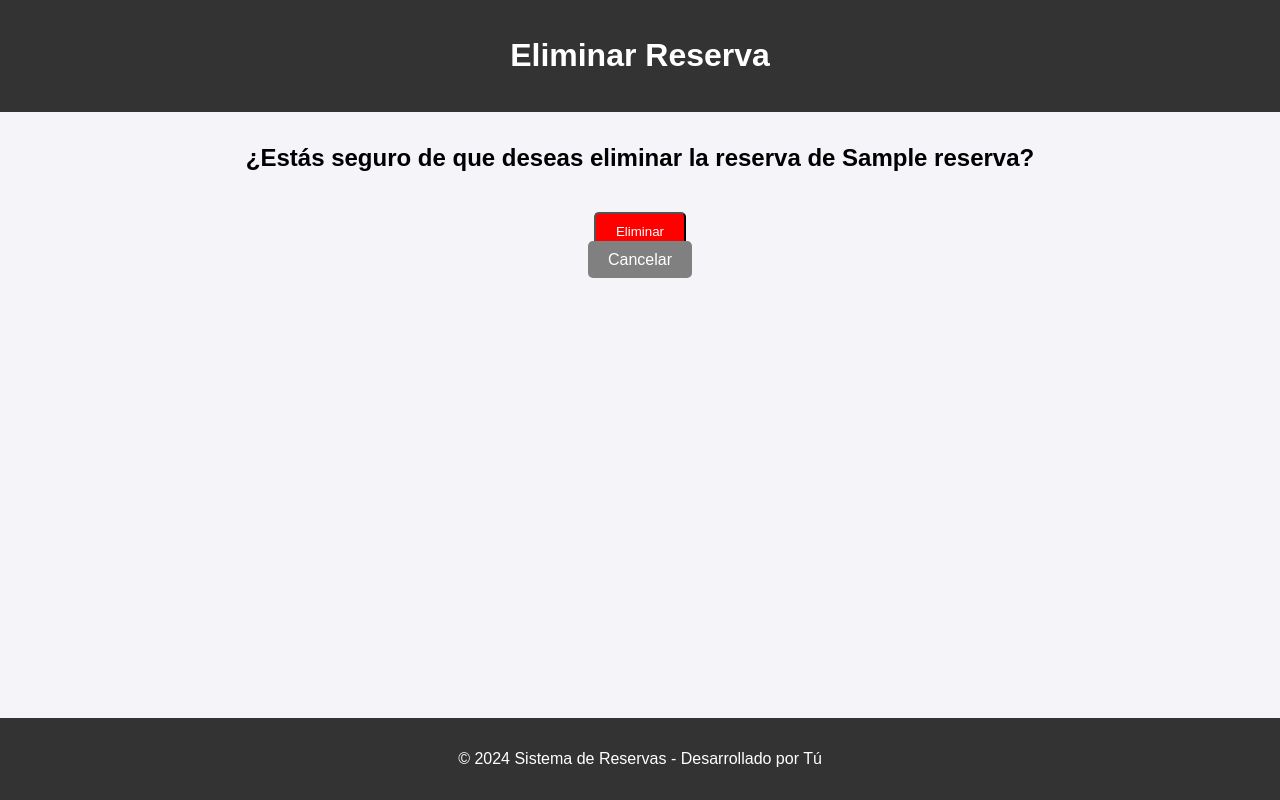
After one commit to Willian10-10/EVA4_FINAL, a Django app: page /reservas/eliminar_reserva/1/ in a window 1280 px wide. The commit adds this page. Run offline with Django 5.2, Linux system fonts and the light colour scheme; tables that the repository leaves empty hold one stand-in row (values such as "Sample post").

Commit message:
crud listo, apis funcionando

```diff
--- a/EVA4_FINAL/urls.py
+++ b/EVA4_FINAL/urls.py
@@ -14,13 +14,14 @@ Including another URLconf
     1. Import the include() function: from django.urls import include, path
     2. Add a URL to urlpatterns:  path('blog/', include('blog.urls'))
 """
+# EVA4_FINAL/urls.py
 from django.contrib import admin
 from django.urls import path, include
 from reservasAPP import views
 
 urlpatterns = [
     path('admin/', admin.site.urls),
-    path('reservas/', include('reservasAPP.urls')),
-    path('api/', include('reservasAPP.api_urls')),
+    path('reservas/', include('reservasAPP.urls')),  # Enlaza las URLs de la app reservasAPP
+    path('api/', include('reservasAPP.api_urls')),  # Enlaza las URLs de la API (si la tienes separada)
     path('', views.index, name='index'),  # Página principal
 ]
--- a/reservasAPP/models.py
+++ b/reservasAPP/models.py
@@ -1,7 +1,7 @@
 from django.db import models
 
 class Reserva(models.Model):
-    ESTADO_CHOICES = [
+    ESTADOS = [
         ('RESERVADO', 'Reservado'),
         ('COMPLETADA', 'Completada'),
         ('ANULADA', 'Anulada'),
@@ -9,13 +9,18 @@ class Reserva(models.Model):
     ]
 
     id = models.AutoField(primary_key=True)
-    nombre = models.CharField(max_length=100)
-    telefono = models.CharField(max_length=15)
-    fecha = models.DateField()
-    hora = models.TimeField()
-    cantidad_personas = models.PositiveSmallIntegerField()
-    estado = models.CharField(max_length=15, choices=ESTADO_CHOICES, default='RESERVADO')
-    observacion = models.TextField(blank=True, null=True)
+    nombre = models.CharField(max_length=100, verbose_name="Nombre del Cliente")
+    telefono = models.CharField(max_length=15, verbose_name="Teléfono")
+    fecha = models.DateField(verbose_name="Fecha de la Reserva")
+    hora = models.TimeField(verbose_name="Hora de la Reserva")
+    cantidad_personas = models.PositiveIntegerField(verbose_name="Cantidad de Personas")
+    estado = models.CharField(max_length=15, choices=ESTADOS, verbose_name="Estado")
+    observacion = models.TextField(blank=True, null=True, verbose_name="Observación")  # Opcional
+
+    def clean(self):
+        from django.core.exceptions import ValidationError
+        if self.cantidad_personas < 1 or self.cantidad_personas > 15:
+            raise ValidationError("La cantidad de personas debe estar entre 1 y 15.")
 
     def __str__(self):
-        return f"Reserva de {self.nombre} para {self.cantidad_personas} personas el {self.fecha}"
+        return f"Reserva de {self.nombre} para {self.cantidad_personas} personas el {self.fecha} a las {self.hora}."
--- a/reservasAPP/serializers.py
+++ b/reservasAPP/serializers.py
@@ -4,4 +4,4 @@ from .models import Reserva
 class ReservaSerializer(serializers.ModelSerializer):
     class Meta:
         model = Reserva
-        fields = '__all__'
+        fields = ['id', 'nombre', 'telefono', 'fecha', 'hora', 'cantidad_personas', 'estado', 'observacion']
--- /dev/null
+++ b/reservasAPP/templates/eliminar_reserva.html
@@ -0,0 +1,64 @@
+<!DOCTYPE html>
+<html lang="es">
+<head>
+    <meta charset="UTF-8">
+    <meta name="viewport" content="width=device-width, initial-scale=1.0">
+    <title>Eliminar Reserva</title>
+    <style>
+        body {
+            font-family: Arial, sans-serif;
+            background-color: #f4f4f9;
+            margin: 0;
+            padding: 0;
+        }
+        header {
+            background-color: #333;
+            color: #fff;
+            text-align: center;
+            padding: 1rem 0;
+        }
+        footer {
+            background-color: #333;
+            color: #fff;
+            text-align: center;
+            padding: 1rem 0;
+            position: fixed;
+            bottom: 0;
+            width: 100%;
+        }
+        .container {
+            text-align: center;
+            margin: 2rem;
+        }
+        .btn {
+            padding: 10px 20px;
+            background-color: red;
+            color: white;
+            text-decoration: none;
+            border-radius: 5px;
+            margin-top: 20px;
+        }
+        .btn-cancel {
+            background-color: gray;
+        }
+    </style>
+</head>
+<body>
+    <header>
+        <h1>Eliminar Reserva</h1>
+    </header>
+
+    <div class="container">
+        <h2>¿Estás seguro de que deseas eliminar la reserva de {{ reserva.nombre }}?</h2>
+        <form method="POST">
+            {% csrf_token %}
+            <button type="submit" class="btn">Eliminar</button>
+        </form>
+        <a href="{% url 'listar_reservas' %}" class="btn btn-cancel">Cancelar</a>
+    </div>
+
+    <footer>
+        <p>© 2024 Sistema de Reservas - Desarrollado por Tú</p>
+    </footer>
+</body>
+</html>
--- a/reservasAPP/urls.py
+++ b/reservasAPP/urls.py
@@ -2,9 +2,15 @@ from django.urls import path
 from . import views, api_views
 
 urlpatterns = [
+    # Rutas para la interfaz web
     path('', views.index, name='index'),  # Página principal
     path('crear/', views.crear_reserva, name='reserva_create'),  # Ruta para crear una reserva
     path('editar/<int:reserva_id>/', views.editar_reserva, name='editar_reserva'),  # Ruta para editar una reserva
-    path('reservas/', views.listar_reservas, name='listar_reservas'),  # Listar reservasz
+    path('reservas/', views.listar_reservas, name='listar_reservas'),  # Listar reservas
     path('reservas/nueva/', views.crear_reserva, name='crear_reserva'),  # Ruta para crear una reserva
+    path('eliminar_reserva/<int:reserva_id>/', views.eliminar_reserva, name='eliminar_reserva'),
+
+    # Rutas de la API (para la administración de reservas)
+    path('api/reservas/', api_views.ReservaList.as_view(), name='api_reservas_list'),  # Listar todas las reservas o crear
+    path('api/reservas/<int:id>/', api_views.ReservaDetail.as_view(), name='api_reserva_detail'),  # Detalle, editar o eliminar una reserva
 ]
--- a/reservasAPP/views.py
+++ b/reservasAPP/views.py
@@ -1,14 +1,17 @@
-from django.shortcuts import render, redirect
+from django.shortcuts import render, redirect, get_object_or_404
 from .models import Reserva
 from .forms import ReservaForm
-
-
+from django import forms
+from rest_framework.views import APIView
+from rest_framework.response import Response
+from rest_framework import status
+from .serializers import ReservaSerializer
 
 def index(request):
     return render(request, 'index.html')
 
 def listar_reservas(request):
-    reservas = Reserva.objects.all()  # Obtiene todas las reservas
+    reservas = Reserva.objects.all()
     return render(request, 'listar_reservas.html', {'reservas': reservas})
 
 def index(request):
@@ -20,11 +23,11 @@ def crear_reserva(request):
         form = ReservaForm(request.POST)
         if form.is_valid():
             form.save()
-            return redirect('listar_reservas')  # Redirige a la página de reservas
+            return redirect('listar_reservas')  # Redirige al listado de reservas
     else:
         form = ReservaForm()
+
     return render(request, 'crear_reserva.html', {'form': form})
-
 def editar_reserva(request, reserva_id):
     reserva = Reserva.objects.get(id=reserva_id)
     if request.method == 'POST':
@@ -35,3 +38,81 @@ def editar_reserva(request, reserva_id):
     else:
         form = ReservaForm(instance=reserva)
     return render(request, 'editar_reserva.html', {'form': form, 'reserva': reserva})
+
+def eliminar_reserva(request, reserva_id):
+    reserva = get_object_or_404(Reserva, id=reserva_id)
+
+    if request.method == 'POST':
+        reserva.delete()
+        return redirect('listar_reservas')  # Redirigir al listado de reservas
+
+    return render(request, 'eliminar_reserva.html', {'reserva': reserva})
+
+
+class ReservaForm(forms.ModelForm):
+    class Meta:
+        model = Reserva
+        fields = ['nombre', 'telefono', 'fecha', 'hora', 'cantidad_personas', 'estado', 'observacion']
+        widgets = {
+            'fecha': forms.DateInput(attrs={'type': 'date'}),
+            'hora': forms.TimeInput(attrs={'type': 'time'}),
+        }
+
+    def clean_cantidad_personas(self):
+        cantidad_personas = self.cleaned_data.get('cantidad_personas')
+        if cantidad_personas < 1 or cantidad_personas > 15:
+            raise forms.ValidationError("La cantidad de personas debe estar entre 1 y 15.")
+        return cantidad_personas
+
+
+
+
+class ReservaList(APIView):
+    # Obtener todas las reservas
+    def get(self, request):
+        reservas = Reserva.objects.all()
+        serializer = ReservaSerializer(reservas, many=True)
+        return Response(serializer.data)
+
+    # Crear una nueva reserva
+    def post(self, request):
+        serializer = ReservaSerializer(data=request.data)
+        if serializer.is_valid():
+            serializer.save()
+            return Response(serializer.data, status=status.HTTP_201_CREATED)
+        return Response(serializer.errors, status=status.HTTP_400_BAD_REQUEST)
+
+
+class ReservaDetail(APIView):
+    # Obtener una reserva por ID
+    def get(self, request, id):
+        try:
+            reserva = Reserva.objects.get(id=id)
+        except Reserva.DoesNotExist:
+            return Response(status=status.HTTP_404_NOT_FOUND)
+
+        serializer = ReservaSerializer(reserva)
+        return Response(serializer.data)
+
+    # Modificar una reserva existente
+    def put(self, request, id):
+        try:
+            reserva = Reserva.objects.get(id=id)
+        except Reserva.DoesNotExist:
+            return Response(status=status.HTTP_404_NOT_FOUND)
+
+        serializer = ReservaSerializer(reserva, data=request.data)
+        if serializer.is_valid():
+            serializer.save()
+            return Response(serializer.data)
+        return Response(serializer.errors, status=status.HTTP_400_BAD_REQUEST)
+
+    # Eliminar una reserva
+    def delete(self, request, id):
+        try:
+            reserva = Reserva.objects.get(id=id)
+        except Reserva.DoesNotExist:
+            return Response(status=status.HTTP_404_NOT_FOUND)
+
+        reserva.delete()
+        return Response(status=status.HTTP_204_NO_CONTENT)
```
Also changed, not shown: reservasAPP/api_urls.py (+5 -3 lines), reservasAPP/api_views.py (+55 -0 lines), reservasAPP/forms.py (+6 -1 lines), reservasAPP/templates/crear_reserva.html (+39 -12 lines), reservasAPP/templates/listar_reservas.html (+59 -15 lines), 1 other file.
